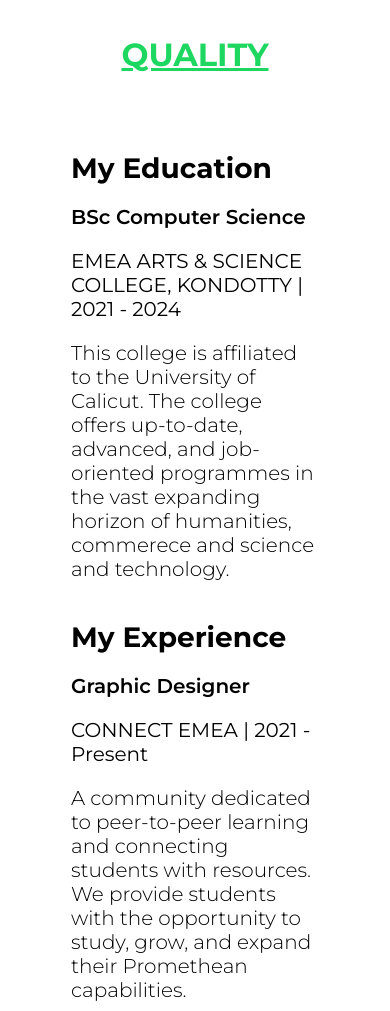
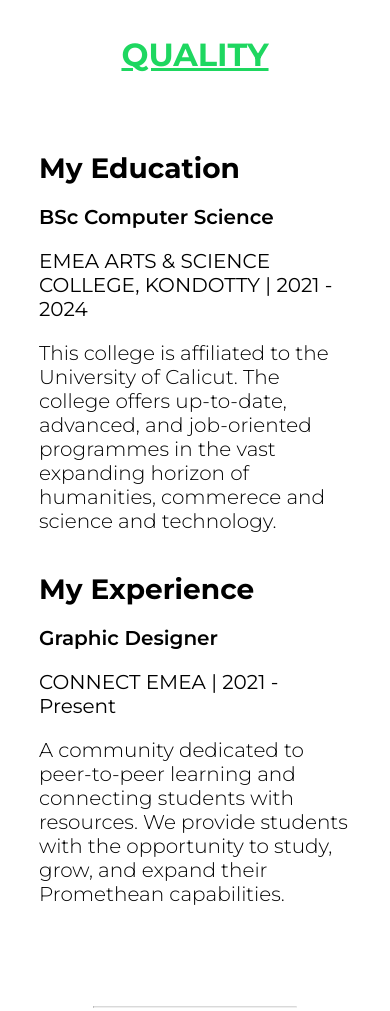
Before and after one commit to jasimrazi/jasimrazi.github.io, a plain HTML site: page index.html in a window 390 px wide. Shown: the part 2958-3969 px from the top of the page. Drawn offline with Linux system fonts and the light colour scheme.

Commit message:
Fix Quality

```diff
--- a/style.css
+++ b/style.css
@@ -335,4 +335,10 @@ hr.solid {
   .navMenu{
     display: none;
   }
+
+  .qcard {
+
+    padding-right: 0;
+    padding-left: 0;
+  }
 }
```
